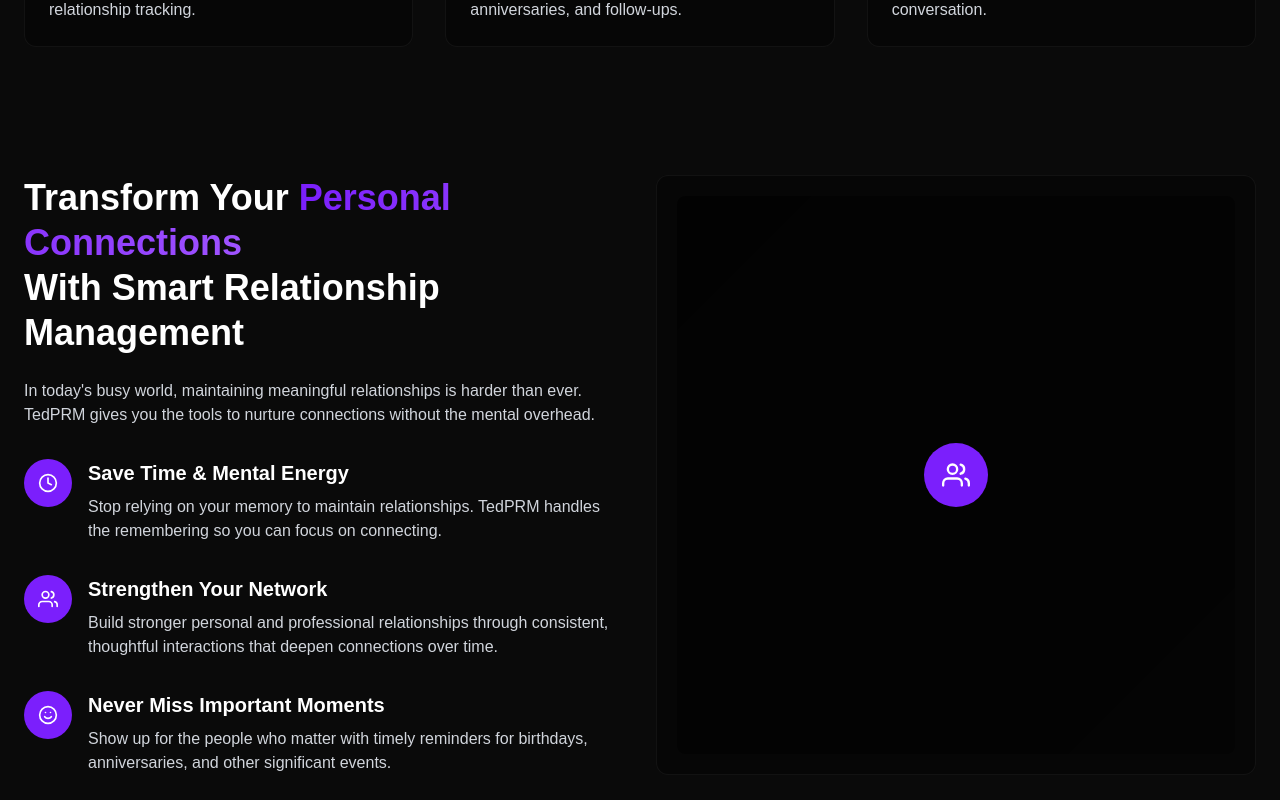
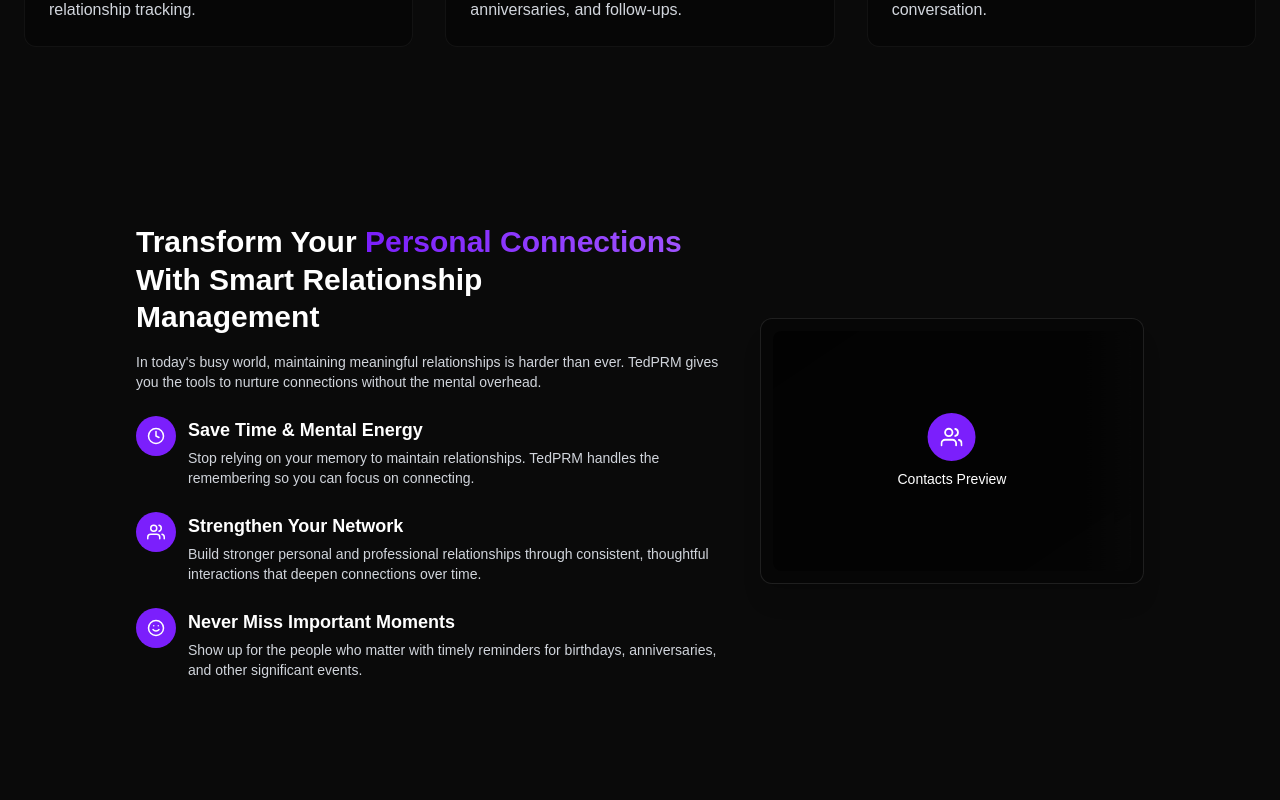
Before and after one commit to ksaxena149/personal-relationship-manager, a Next.js app: page / in a window 1280 px wide. Shown: the part 1480-2280 px from the top of the page. Built offline with nearby package versions, Linux system fonts and the light colour scheme.

Commit message:
Refactor Landing Page layout: enhance styling, adjust spacing, and improve text readability

```diff
--- a/src/app/page.tsx
+++ b/src/app/page.tsx
@@ -203,38 +203,39 @@ export default function LandingPage() {
       </section>
 
       {/* Transform Section */}
-      <section className="py-12 relative">
+      <section className="py-16 my-8 relative">
         <div className="absolute left-1/4 top-1/4 w-1/3 h-1/3 bg-ted-purple/10 rounded-full blur-3xl"></div>
-        <div className="container mx-auto px-4 md:px-6">
-          <div className="flex flex-col md:flex-row gap-8">
-            <div className="md:w-1/2">
-              <h2 className="text-2xl md:text-4xl font-bold mb-6 leading-tight">
-                Transform Your <span className="text-gradient">Personal Connections</span><br />
-                With Smart Relationship Management
+        <div className="container mx-auto px-0">
+          <div className="flex flex-col md:flex-row gap-6 mx-auto max-w-5xl">
+            <div className="md:w-3/5 pl-2 pr-2">
+              <h2 className="text-2xl md:text-3xl font-bold mb-4 leading-tight">
+                <div className="whitespace-nowrap">Transform Your <span className="text-gradient">Personal Connections</span></div>
+                <div>With Smart Relationship</div>
+                <div>Management</div>
               </h2>
-              <p className="text-base text-gray-300 mb-8">
+              <p className="text-sm text-gray-300 mb-6">
                 In today's busy world, maintaining meaningful relationships is harder than ever. TedPRM gives you the tools to nurture connections without the mental overhead.
               </p>
 
-              <div className="space-y-8">
-                <div className="flex items-start gap-4">
-                  <div className="bg-ted-purple rounded-full w-12 h-12 flex items-center justify-center shrink-0">
-                    <svg xmlns="http://www.w3.org/2000/svg" width="20" height="20" viewBox="0 0 24 24" fill="none" stroke="currentColor" strokeWidth="2" strokeLinecap="round" strokeLinejoin="round" className="text-white">
+              <div className="space-y-6">
+                <div className="flex items-start gap-3">
+                  <div className="bg-ted-purple rounded-full w-10 h-10 flex items-center justify-center shrink-0">
+                    <svg xmlns="http://www.w3.org/2000/svg" width="18" height="18" viewBox="0 0 24 24" fill="none" stroke="currentColor" strokeWidth="2" strokeLinecap="round" strokeLinejoin="round" className="text-white">
                       <circle cx="12" cy="12" r="10"></circle>
                       <polyline points="12 6 12 12 16 14"></polyline>
                     </svg>
                   </div>
                   <div>
-                    <h3 className="text-xl font-bold mb-2">Save Time & Mental Energy</h3>
-                    <p className="text-gray-300 text-base">
+                    <h3 className="text-lg font-bold mb-1">Save Time & Mental Energy</h3>
+                    <p className="text-gray-300 text-sm">
                       Stop relying on your memory to maintain relationships. TedPRM handles the remembering so you can focus on connecting.
                     </p>
                   </div>
                 </div>
 
-                <div className="flex items-start gap-4">
-                  <div className="bg-ted-purple rounded-full w-12 h-12 flex items-center justify-center shrink-0">
-                    <svg xmlns="http://www.w3.org/2000/svg" width="20" height="20" viewBox="0 0 24 24" fill="none" stroke="currentColor" strokeWidth="2" strokeLinecap="round" strokeLinejoin="round" className="text-white">
+                <div className="flex items-start gap-3">
+                  <div className="bg-ted-purple rounded-full w-10 h-10 flex items-center justify-center shrink-0">
+                    <svg xmlns="http://www.w3.org/2000/svg" width="18" height="18" viewBox="0 0 24 24" fill="none" stroke="currentColor" strokeWidth="2" strokeLinecap="round" strokeLinejoin="round" className="text-white">
                       <path d="M17 21v-2a4 4 0 0 0-4-4H5a4 4 0 0 0-4 4v2"></path>
                       <circle cx="9" cy="7" r="4"></circle>
                       <path d="M23 21v-2a4 4 0 0 0-3-3.87"></path>
@@ -242,16 +243,16 @@ export default function LandingPage() {
                     </svg>
                   </div>
                   <div>
-                    <h3 className="text-xl font-bold mb-2">Strengthen Your Network</h3>
-                    <p className="text-gray-300 text-base">
+                    <h3 className="text-lg font-bold mb-1">Strengthen Your Network</h3>
+                    <p className="text-gray-300 text-sm">
                       Build stronger personal and professional relationships through consistent, thoughtful interactions that deepen connections over time.
                     </p>
                   </div>
                 </div>
 
-                <div className="flex items-start gap-4">
-                  <div className="bg-ted-purple rounded-full w-12 h-12 flex items-center justify-center shrink-0">
-                    <svg xmlns="http://www.w3.org/2000/svg" width="20" height="20" viewBox="0 0 24 24" fill="none" stroke="currentColor" strokeWidth="2" strokeLinecap="round" strokeLinejoin="round" className="text-white">
+                <div className="flex items-start gap-3">
+                  <div className="bg-ted-purple rounded-full w-10 h-10 flex items-center justify-center shrink-0">
+                    <svg xmlns="http://www.w3.org/2000/svg" width="18" height="18" viewBox="0 0 24 24" fill="none" stroke="currentColor" strokeWidth="2" strokeLinecap="round" strokeLinejoin="round" className="text-white">
                       <path d="M8 14s1.5 2 4 2 4-2 4-2"></path>
                       <line x1="9" y1="9" x2="9.01" y2="9"></line>
                       <line x1="15" y1="9" x2="15.01" y2="9"></line>
@@ -259,8 +260,8 @@ export default function LandingPage() {
                     </svg>
                   </div>
                   <div>
-                    <h3 className="text-xl font-bold mb-2">Never Miss Important Moments</h3>
-                    <p className="text-gray-300 text-base">
+                    <h3 className="text-lg font-bold mb-1">Never Miss Important Moments</h3>
+                    <p className="text-gray-300 text-sm">
                       Show up for the people who matter with timely reminders for birthdays, anniversaries, and other significant events.
                     </p>
                   </div>
@@ -268,18 +269,19 @@ export default function LandingPage() {
               </div>
             </div>
 
-            <div className="md:w-1/2 purple-glow">
-              <div className="bg-black/30 p-5 rounded-xl border border-white/5 backdrop-blur-sm h-full">
-                <div className="h-full bg-gradient-to-br from-black/60 to-black/40 rounded-lg overflow-hidden relative">
-                  <div className="absolute top-1/2 left-1/2 transform -translate-x-1/2 -translate-y-1/2">
-                    <div className="w-16 h-16 rounded-full bg-ted-purple flex items-center justify-center">
-                      <svg xmlns="http://www.w3.org/2000/svg" width="28" height="28" viewBox="0 0 24 24" fill="none" stroke="currentColor" strokeWidth="2" strokeLinecap="round" strokeLinejoin="round" className="text-white">
+            <div className="md:w-2/5 purple-glow mt-4 md:mt-0 flex items-center pl-2 pr-2">
+              <div className="bg-black/30 p-3 rounded-xl border border-white/10 backdrop-blur-sm w-full shadow-xl">
+                <div className="w-full h-[180px] md:h-[240px] bg-gradient-to-br from-black/60 to-black/40 rounded-lg overflow-hidden relative shimmer">
+                  <div className="absolute top-1/2 left-1/2 transform -translate-x-1/2 -translate-y-1/2 flex flex-col items-center">
+                    <div className="w-12 h-12 rounded-full bg-ted-purple flex items-center justify-center">
+                      <svg xmlns="http://www.w3.org/2000/svg" width="22" height="22" viewBox="0 0 24 24" fill="none" stroke="currentColor" strokeWidth="2" strokeLinecap="round" strokeLinejoin="round" className="text-white">
                         <path d="M17 21v-2a4 4 0 0 0-4-4H5a4 4 0 0 0-4 4v2"></path>
                         <circle cx="9" cy="7" r="4"></circle>
                         <path d="M23 21v-2a4 4 0 0 0-3-3.87"></path>
                         <path d="M16 3.13a4 4 0 0 1 0 7.75"></path>
                       </svg>
                     </div>
+                    <p className="text-white text-center mt-2 text-sm font-medium">Contacts Preview</p>
                   </div>
                 </div>
               </div>
```
